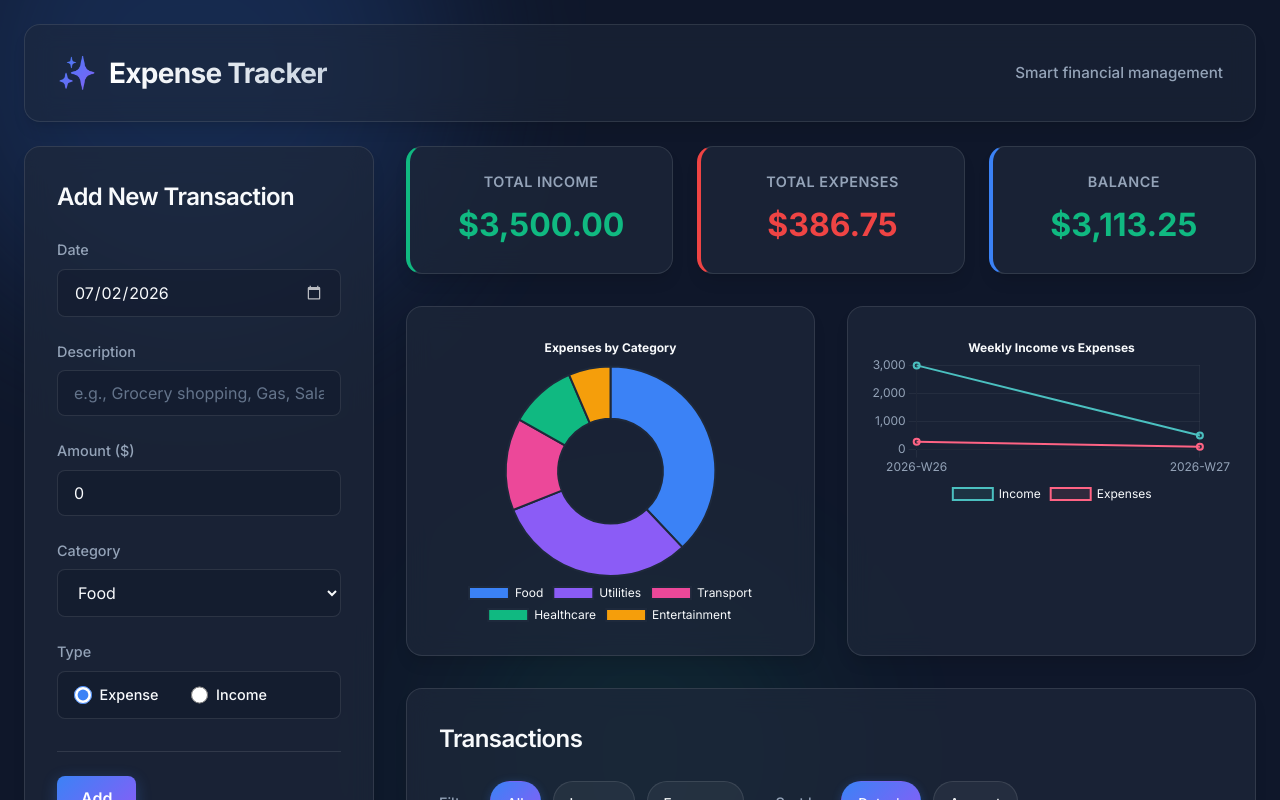
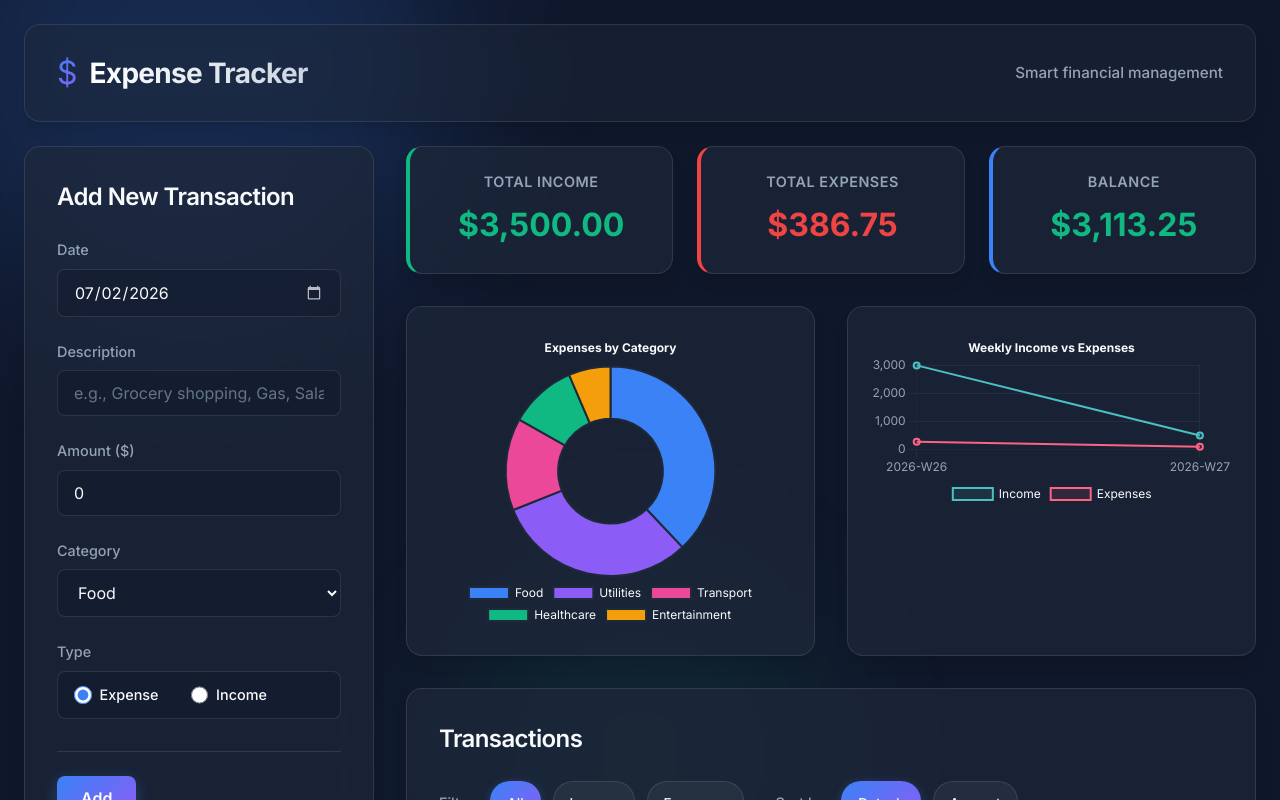
Before and after one commit to MarkRamy1/expense-tracker, an Angular app in the folder expense-tracker-master/: page / in a window 1280 px wide. Shown: the top 800 px of the page. Built offline with nearby package versions, Linux system fonts and the light colour scheme.

Commit message:
feat: implement main application layout structure with expense form, charts, and transaction list components

```diff
--- a/expense-tracker-master/src/app/app.html
+++ b/expense-tracker-master/src/app/app.html
@@ -8,7 +8,7 @@
     <header class="app-header glass-panel">
       <div class="header-content">
         <div class="logo-container">
-          <span class="logo-icon">✨</span>
+          <span class="logo-icon">$</span>
           <h1>Expense Tracker</h1>
         </div>
         <p>Smart financial management</p>
```
